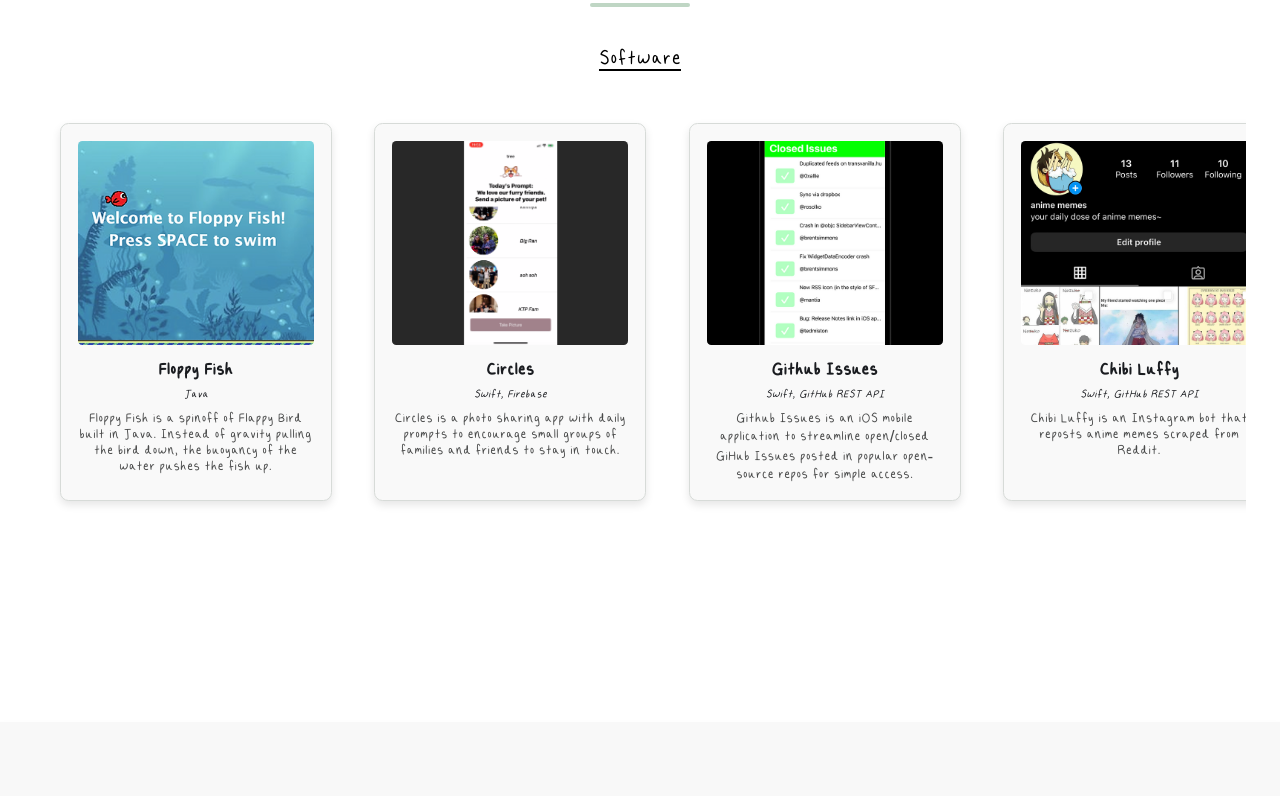
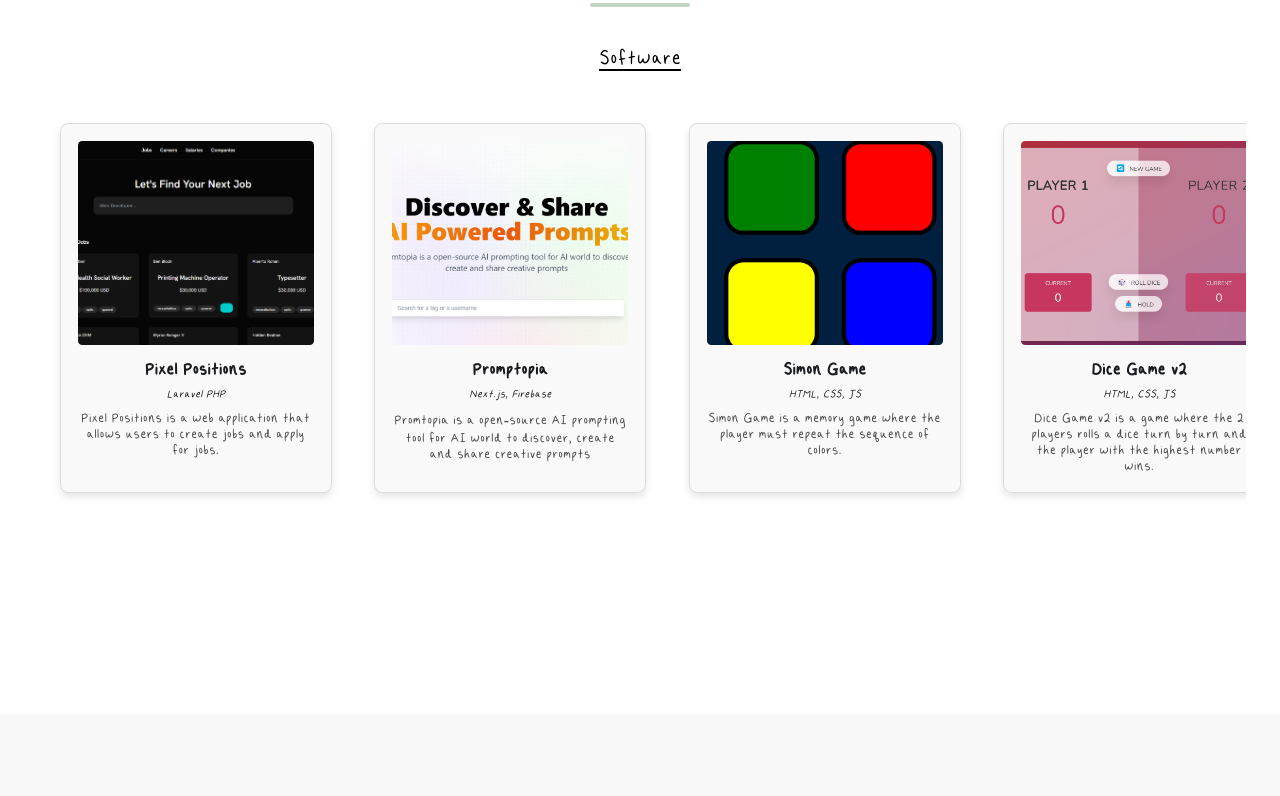
Before and after one commit to Nagaprasad-ts/portfolio, a plain HTML site: page index.html in a window 1280 px wide. Shown: the part 984-1780 px from the top of the page. Drawn offline with Linux system fonts and the light colour scheme.

Commit message:
Update project links and descriptions in index.html

```diff
--- a/index.html
+++ b/index.html
@@ -64,49 +64,44 @@
         <div class="project-subsection">
             <h3>Software</h3>
             <div class="projects-scroll-container">
-                <a href="https://github.com/stephanieran/floppy-fish" target="_blank" class="project-box">
-                    <img src="images/floppy-fish.png" alt="Floppy Fish">
-                    <h4>Floppy Fish</h4>
-                    <h5><em>Java</em></h5>
-                    <p>Floppy Fish is a spinoff of Flappy Bird built in Java. Instead
-                        of gravity pulling the bird down, the buoyancy of the water pushes
-                        the fish up.
+                <a href="https://github.com/Nagaprasad-ts/Pixel_Positions" target="_blank" class="project-box">
+                    <img src="images/pixel-positions.png" alt="Pixel Positions">
+                    <h4>Pixel Positions</h4>
+                    <h5><em>Laravel PHP</em></h5>
+                    <p>
+                      Pixel Positions is a web application that allows users to create jobs and apply for jobs.
                     </p>
                 </a>
-                <a href="https://github.com/stephanieran/circles" target="_blank" class="project-box">
-                    <img src="images/circles-1.png" alt="Circles">
-                    <h4>Circles</h4>
-                    <h5><em>Swift, Firebase</em></h5>
-                    <p>Circles is a photo sharing app with daily prompts to encourage
-                        small groups of families and friends to stay in touch.
+                <a href="https://github.com/Nagaprasad-ts/Promptopia" target="_blank" class="project-box">
+                    <img src="images/promtopia.png" alt="Promptopia">
+                    <h4>Promptopia</h4>
+                    <h5><em>Next.js, Firebase</em></h5>
+                    <p>
+                      Promtopia is a open-source AI prompting tool for AI world to discover, create and share creative prompts
                     </p>
                 </a>
-                <a href="https://github.com/stephanieran/github-issues" target="_blank" class="project-box">
-                    <img src="images/github issues.png" alt="Github Issues">
-                    <h4>Github Issues</h4>
-                    <h5><em>Swift, GitHub REST API</em></h5>
+                <a href="https://nagaprasad-ts.github.io/simon-game/" target="_blank" class="project-box">
+                    <img src="images/simon-game.png" alt="Simon Game">
+                    <h4>Simon Game</h4>
+                    <h5><em>HTML, CSS, JS</em></h5>
                     <p>
-                        Github Issues is an iOS mobile application to streamline
-                        open/closed GiHub Issues posted in popular open-source
-                        repos for simple access.
+                        Simon Game is a memory game where the player must repeat the sequence of colors.
                     </p>
                 </a>
-                <a href="https://github.com/stephanieran/chibi-luffy" target="_blank" class="project-box">
-                    <img src="images/chibi-luffy.png" alt="Chibi Luffy">
-                    <h4>Chibi Luffy</h4>
-                    <h5><em>Swift, GitHub REST API</em></h5>
+                <a href="https://nagaprasad-ts.github.io/Dice-game/" target="_blank" class="project-box">
+                    <img src="images/dice-game-2.png" alt="Dice Game 2">
+                    <h4>Dice Game v2</h4>
+                    <h5><em>HTML, CSS, JS</em></h5>
                     <p>
-                        Chibi Luffy is an Instagram bot that reposts anime memes scraped
-                        from Reddit.
+                        Dice Game v2 is a game where the 2 players rolls a dice turn by turn and the player with the highest number wins.
                     </p>
                 </a>
-                <a href="https://github.com/stephanieran/functional-adventure" target="_blank" class="project-box">
-                    <img src="images/haskell-text-game.png" alt="Functional Adventure">
-                    <h4>Functional Adventure</h4>
-                    <h5><em>Haskell</em></h5>
+                <a href="https://nagaprasad-ts.github.io/Guess-the-number/" target="_blank" class="project-box">
+                    <img src="images/guess-the-number.png" alt="Guess-the-number">
+                    <h4>Guess the Number</h4>
+                    <h5><em>HTML, CSS, JS</em></h5>
                     <p>
-                        Functional adventure is a text-based adventure game with the goal of
-                         traversing the map to find a specific item.
+                        Guess the Number is a game where the player must guess the number between 1 and 20.
                     </p>
                 </a>
             </div>
@@ -127,7 +122,7 @@
     <div class="divider"></div>
     <section id="leave-message-section">
         <h2>Leave a Message!</h2>
-        <p>Coming soon :)</p>
+        <p>Coming soon ⌛</p>
     </section>
     <footer>
         <p>&copy; 2025 Nagaprasad T S. All Rights Reserved</p>
```
Also changed, not shown: images/chibi-luffy.png (deleted), images/circles-1.png (deleted), images/dice-game-2.png (added), images/floppy-fish.png (deleted), images/github issues.png (deleted), images/guess-the-number.png (added), images/haskell-text-game.png (deleted), images/pixel-positions.png (added), images/promtopia.png (added), images/simon-game.png (added).
